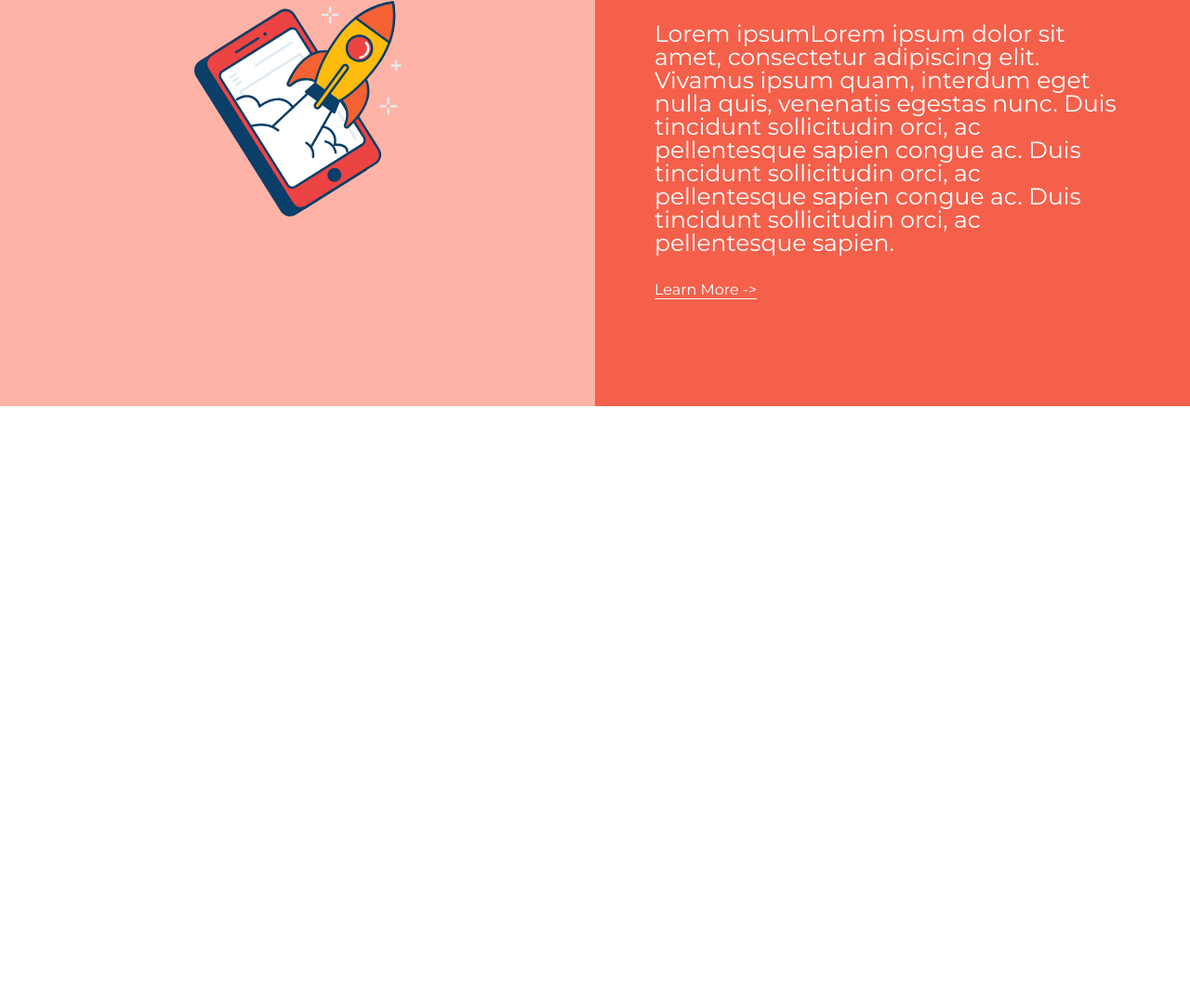
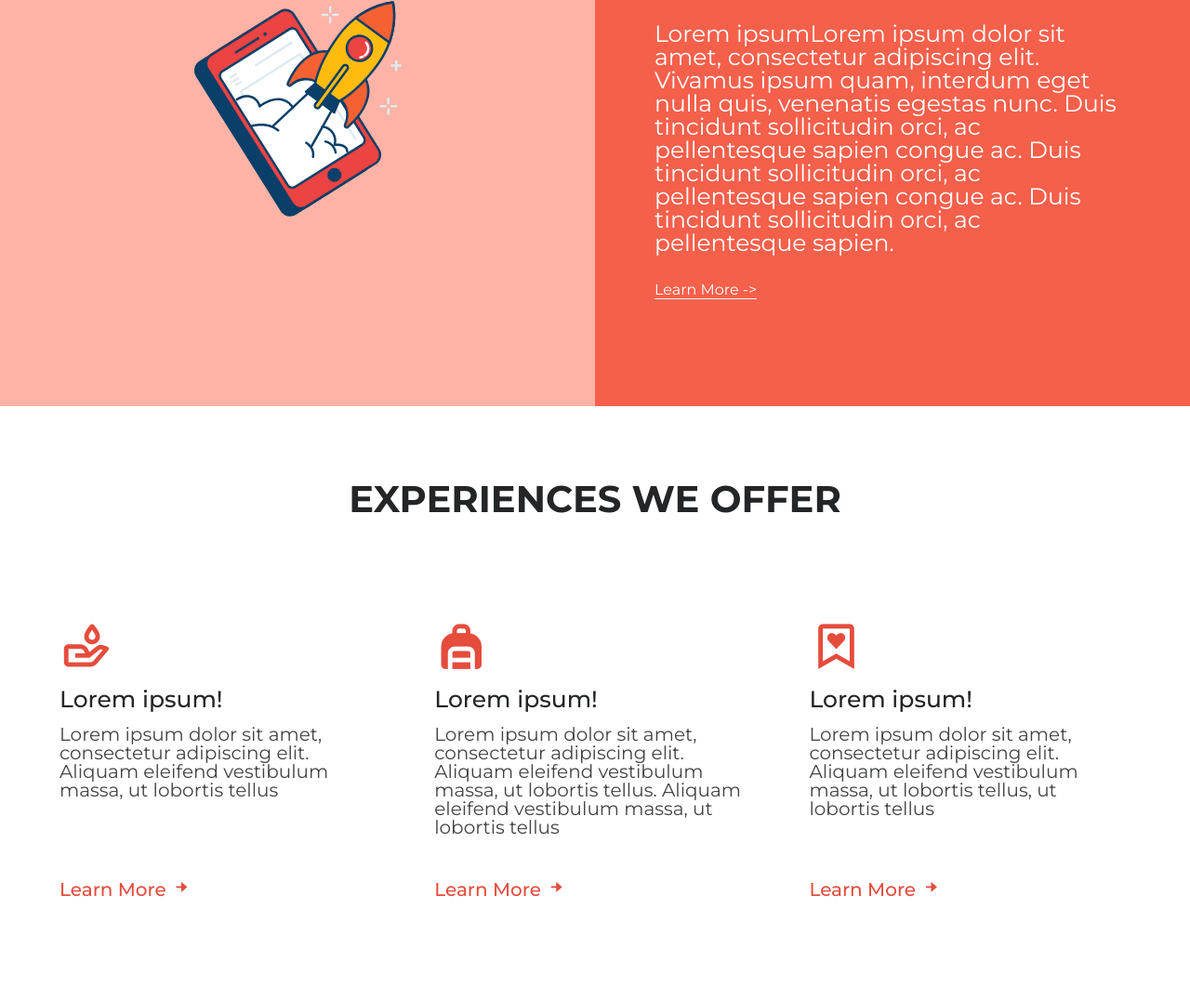
Before and after one commit to BuilesYeison/FlatLandingPage, a plain HTML site: page index.html in a window 1280 px wide. Shown: the part 1003-2080 px from the top of the page at 93% size. Before the commit the page ends 1440 px from the top, so only its background shows below. Drawn offline with nearby package versions, Linux system fonts and the light colour scheme.

Commit message:
Section experiences created

```diff
--- a/css/main.css
+++ b/css/main.css
@@ -59,7 +59,7 @@ a{text-decoration: none;color: black;}
 body{font-family: 'Montserrat', sans-serif;}
 
 /*nav*/
-nav{position: fixed; min-width: 100vw;background-color: #232526;}
+nav{position: fixed; min-width: 100vw;background-color: #232526; z-index: 9999;}
 nav a, nav i{color: white; font-size: 20px; font-weight: normal; transition: color 0.4s;}
 nav a:hover,nav i:hover{color: #E54C3C;}
 .bx-menu, .bx-x{display: none;}
@@ -74,9 +74,9 @@ header .text-container{color: white; text-align: center; width: 40%;}
 header .text-container h1{font-weight: 700; font-size: 50px;}
 header .text-container hr{border: 1px solid white; margin: 12px auto;}
 header .text-container p{font-weight: 400; font-size: 30px;margin-bottom: 50px;}
-.cta{padding: 15px 40px; background: #F5604B; color: white;}
-.cta:hover{background-color: #E54C3C;}
-.cta:active{background-color: #EC4343;}
+header .cta{padding: 15px 40px; background: #F5604B; color: white; transition: background-color 0.4s;}
+header .cta:hover{background-color: #E54C3C;}
+header .cta:active{background-color: #EC4343;}
 
 /*about*/
 .about{display: flex;}
@@ -86,3 +86,14 @@ header .text-container p{font-weight: 400; font-size: 30px;margin-bottom: 50px;}
 .about .content h2{font-size: 40px;font-weight: 700;}
 .about .content p{font-size: 25px;font-weight: 400px;margin: 30px 0;}
 .about .content a{color: white; border-bottom:1px solid whitesmoke;}
+
+/*Experiences*/
+.experiences{min-height: 80vh; display: flex; flex-direction: column; justify-content: center;align-items: center;}
+.experiences h2{font-size: 40px; font-weight: 700; text-align: center; margin-top: 80px; color: #232526;}
+.experiences .cards{width: 90%; margin: auto; display: flex; justify-content: space-between; }
+.experiences .cards .card{width: 30%; position: relative; min-height: 300px;}
+.experiences .cards .card i{font-size: 58px; color: #E54C3C;}
+.experiences .cards .card h3{font-size: 25px; color: #232526; font-weight: 500; margin: 15px 0;}
+.experiences .cards .card p{font-size: 20px; color:#414345;}
+.experiences .cards .card .cta{font-size: 20px;font-weight: 500;color: #E54C3C;position: absolute; bottom: 0; left: 0;}
+.experiences .cards .card .cta i{font-size: 22px;font-weight: 500;color: #E54C3C;}
--- a/css/mobile.css
+++ b/css/mobile.css
@@ -39,4 +39,13 @@
         line-height: 20px
     }
 
+    /*experiences*/
+    .experiences{ max-width: 100vw; padding: 50px;}
+    .experiences h2{font-size: 30px; font-weight: 700; text-align: center; margin-top: 0; color: #232526;max-width: 100vw;}
+    .experiences .cards{width: auto; flex-direction: column;}
+    .experiences .cards .card{width: 100%; position: relative; min-height: 240px; margin: auto; padding: 50px 0;}
+
 }
+@media screen and (min-width:800px) {
+
+}
--- a/index.html
+++ b/index.html
@@ -22,7 +22,7 @@
                 <ul class="main-menu">
                     <li><a href="">Home</a></li>
                     <li><a href="#About">About</a></li>
-                    <li><a href="">Experiences</a></li>
+                    <li><a href="#experiences">Experiences</a></li>
                     <li><a href="">Contact</a></li>
                 </ul>
                 <ul class="social-media-menu">
@@ -57,6 +57,32 @@
             </div>
         </div>
     </section>
+    <section id="experiences" class="experiences">
+        <h2>EXPERIENCES WE OFFER</h2>
+            <div class="cards">
+                <div class="card">
+                    <i class='bx bx-donate-blood'></i>
+                    <h3>Lorem ipsum!</h3>
+                    <p>Lorem ipsum dolor sit amet, consectetur adipiscing elit. Aliquam eleifend vestibulum massa, ut
+                        lobortis tellus</p>
+                    <a href="" class="cta">Learn More <i class='bx bxs-right-arrow-alt'></i></a>
+                </div>
+                <div class="card">
+                    <i class='bx bxs-backpack'></i>
+                    <h3>Lorem ipsum!</h3>
+                    <p>Lorem ipsum dolor sit amet, consectetur adipiscing elit. Aliquam eleifend vestibulum massa, ut
+                        lobortis tellus. Aliquam eleifend vestibulum massa, ut lobortis tellus</p>
+                    <a href="" class="cta">Learn More <i class='bx bxs-right-arrow-alt'></i></a>
+                </div>
+                <div class="card">
+                    <i class='bx bx-bookmark-heart'></i>
+                    <h3>Lorem ipsum!</h3>
+                    <p>Lorem ipsum dolor sit amet, consectetur adipiscing elit. Aliquam eleifend vestibulum massa, ut
+                        lobortis tellus, ut lobortis tellus</p>
+                    <a href="" class="cta">Learn More <i class='bx bxs-right-arrow-alt'></i></a>
+                </div>
+            </div>
+    </section>
 
     <script src="js/main.js"></script>
 </body>
```
